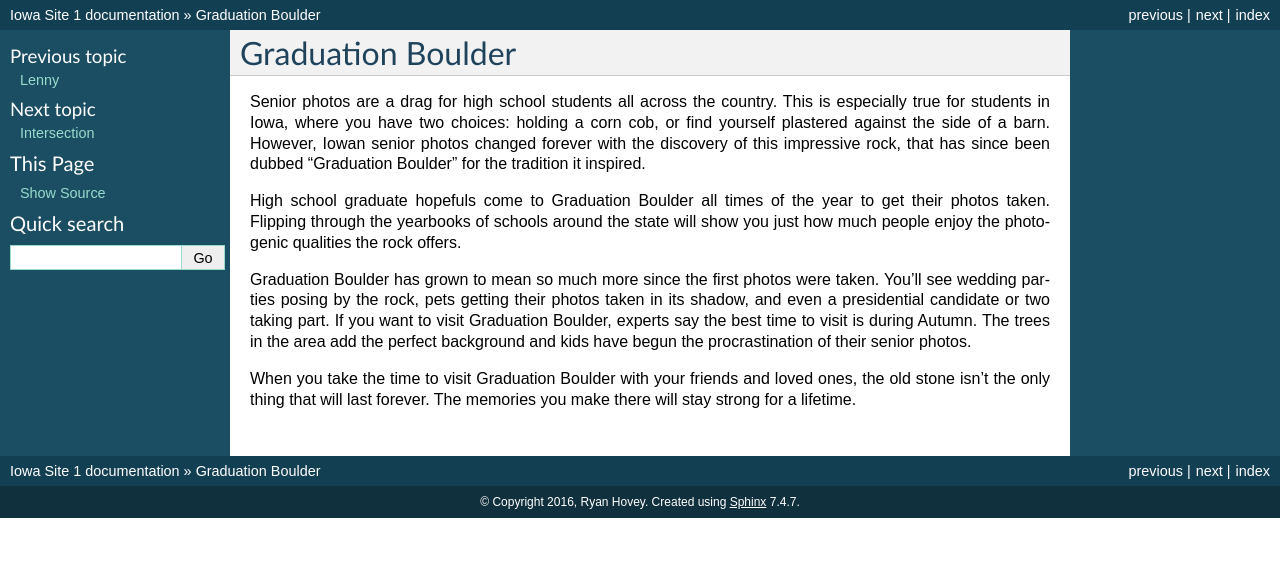
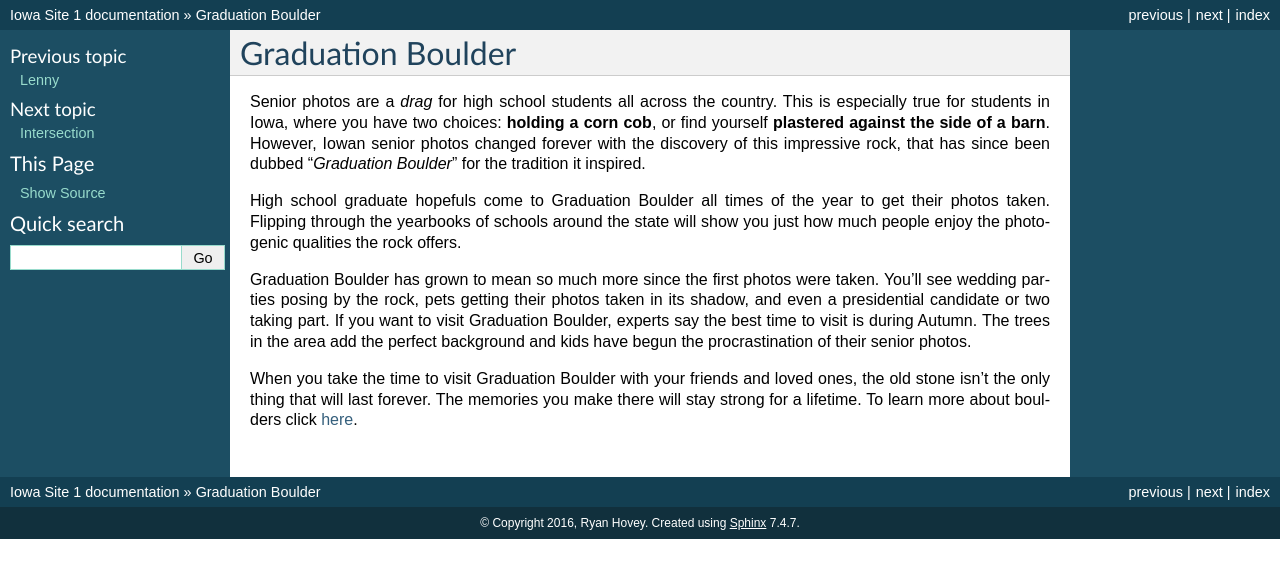
Before and after one commit to rhovey15/iowa_site, a Sphinx documentation site: the page built from source/giantRock.rst, in a window 1280 px wide. Shown: the top 578 px of the page. Built offline with Sphinx 7.4.7, drawn with Linux system fonts in a browser that asks for light colours.

Commit message:
Added a link and text styles to the page

```diff
--- a/source/giantRock.rst
+++ b/source/giantRock.rst
@@ -2,9 +2,9 @@
 Graduation Boulder
 ==================
 
-Senior photos are a drag for high school students all across the country. This is especially true for students in Iowa,
-where you have two choices: holding a corn cob, or find yourself plastered against the side of a barn. However,
-Iowan senior photos changed forever with the discovery of this impressive rock, that has since been dubbed “Graduation Boulder”
+Senior photos are a *drag* for high school students all across the country. This is especially true for students in Iowa,
+where you have two choices: **holding a corn cob**, or find yourself **plastered against the side of a barn**. However,
+Iowan senior photos changed forever with the discovery of this impressive rock, that has since been dubbed “*Graduation Boulder*”
 for the tradition it inspired.
 
 High school graduate hopefuls come to Graduation Boulder all times of the year to get their photos taken. Flipping through
@@ -16,4 +16,5 @@ to visit Graduation Boulder, experts say the best time to visit is during Autumn
 background and kids have begun the procrastination of their senior photos.
 
 When you take the time to visit Graduation Boulder with your friends and loved ones, the old stone isn’t the only thing
-that will last forever. The memories you make there will stay strong for a lifetime.
+that will last forever. The memories you make there will stay strong for a lifetime. To learn more about boulders click `here
+<https://en.wikipedia.org/wiki/Boulder>`_.
```
